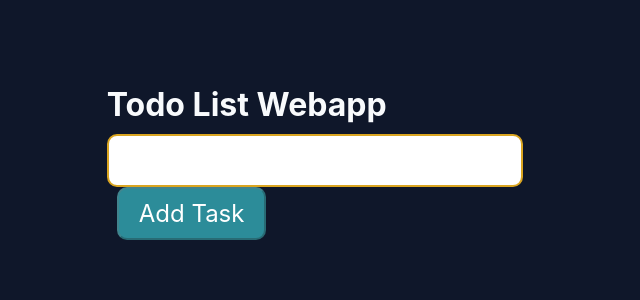
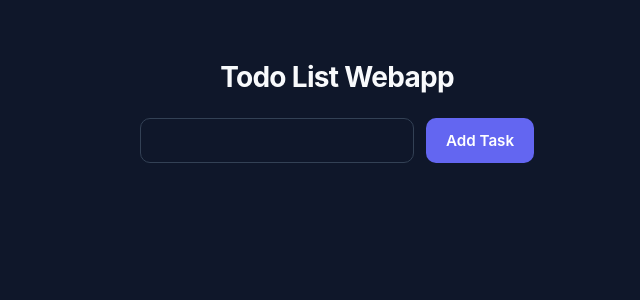
Before and after one commit to RobinsonLal/react-todo-list, a React (Create React App) app: page / in a window 1280 px wide. Shown: the top 300 px of the page, without its empty margins (303-943 px from the left). Built offline with nearby package versions, Linux system fonts and the light colour scheme.

Commit message:
Added styling for the components in App.js file

```diff
--- a/src/App.css
+++ b/src/App.css
@@ -1,46 +1,76 @@
-* {
-  margin: 0;
-  padding: 0;
-  box-sizing: border-box;
+.main-container {
+  width: 100%;
+  max-width: 540px;
+  background: var(--card-bg);
+  border: 1px solid var(--card-border);
+  border-radius: 16px;
+  padding: 32px;
+  box-shadow:
+    0 20px 25px -5px rgba(0, 0, 0, 0.3),
+    0 8px 10px -6px rgba(0, 0, 0, 0.3);
 }
 
-#main-container {
-  width: 80%;
-  margin-inline: auto;
-  margin-top: 25px;
+h1 {
+  font-size: 1.75rem;
+  font-weight: 700;
+  text-align: center;
+  margin-bottom: 24px;
+  color: var(--text-main);
+  letter-spacing: -0.025em;
+}
+
+.add-task-container {
+  display: flex;
+  gap: 12px;
+  margin-bottom: 24px;
 }
 
 #input-task-box {
-  padding: 10px 20px;
+  flex: 1;
+  padding: 12px 16px;
   border-radius: 10px;
-  border: 2px solid goldenrod;
-  font-size: 1.5rem;
-  font-weight: 400;
-  margin-top: 10px;
+  border: 1px solid var(--card-border);
+  background-color: var(--bg-main);
+  color: var(--text-main);
+  font-size: 0.95rem;
+  outline: none;
+  transition:
+    border-color 0.2s ease,
+    box-shadow 0.2s ease;
 }
 
-li {
-  background-color: #2c8c991d;
-  font-size: 1.5rem;
-  margin-top: 3px;
+#input-task-box:focus {
+  border-color: var(--accent-indigo);
+  box-shadow: 0 0 0 3px rgba(99, 102, 241, 0.2);
 }
 
 #add-task-button {
-  padding: 10px 20px;
-  font-size: 1.5rem;
-  font-weight: 400;
+  padding: 12px 20px;
+  font-size: 0.95rem;
+  font-weight: 600;
   border-radius: 10px;
-  background-color: #2c8c99;
-  color: white;
-  margin-left: 10px;
+  border: none;
+  background-color: var(--accent-indigo);
+  color: #ffffff;
+  cursor: pointer;
+  transition:
+    background-color 0.2s ease,
+    transform 0.1s ease;
 }
 
 #add-task-button:hover {
-  background-color: #28464b;
+  background-color: var(--accent-indigo-hover);
+}
+
+#add-task-button:active {
+  transform: scale(0.97);
 }
 
 .display-task-container {
-  margin-top: 20px;
+  list-style: none;
+  display: flex;
+  flex-direction: column;
+  gap: 7px;
 }
 
 /* Media Queries */
```
